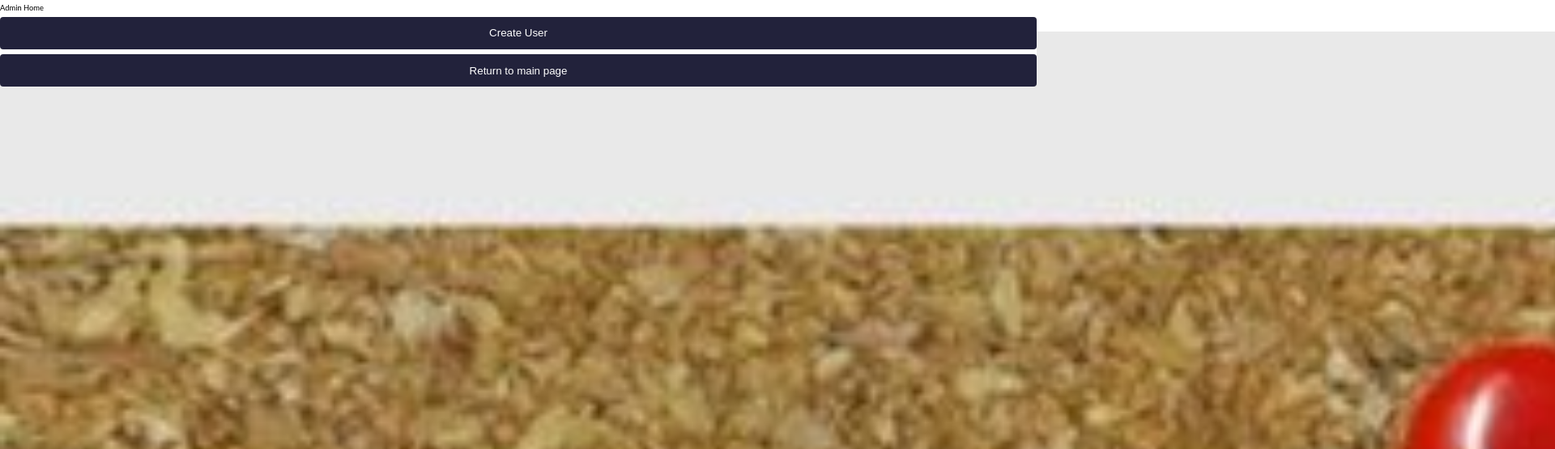
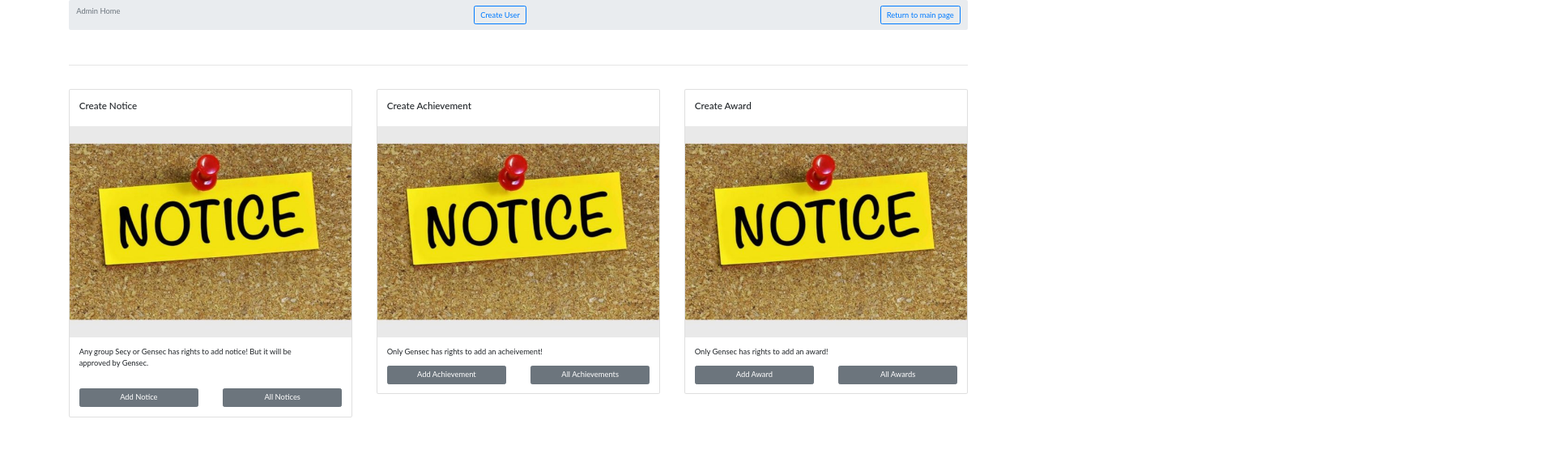
Before and after one commit to kjain0073/STC-Official-Site---FrontEnd, a React (Create React App) app: page /admin/home in a window 1280 px wide. Shown: the top 555 px of the page at 81% size, 1920 px wide, since content can reach past the window. Built offline with nearby package versions, Linux system fonts and the light colour scheme.

Commit message:
fixed the bootsrap problem using dyanmic insertion and removal of link tag containing bootrap  cdn

```diff
--- a/src/Contents/admin/Admin.js
+++ b/src/Contents/admin/Admin.js
@@ -52,6 +52,13 @@ const useStyles = makeStyles((theme) => ({
 
 export default function AdminSignIn() {
   const classes = useStyles();
+  componentDidMount(){
+    document.head.innerHTML+= '<link id ="bootstrap " href="https://stackpath.bootstrapcdn.com/bootstrap/4.5.0/css/bootstrap.min.css" rel="stylesheet" integrity="sha384-9aIt2nRpC12Uk9gS9baDl411NQApFmC26EwAOH8WgZl5MYYxFfc+NcPb1dKGj7Sk" crossorigin="anonymous">' ;
+}
+componentWillUnmount(){
+
+    document.querySelector("#bootstrap\\ ").remove();
+}
 
   return (
     <Container component="main" maxWidth="xs">
--- a/src/Contents/admin/AdminHome.js
+++ b/src/Contents/admin/AdminHome.js
@@ -51,7 +51,13 @@ class AdminHome extends Component {
             ]
         };
     }
+    componentDidMount(){
+        document.head.innerHTML+= '<link id ="bootstrap " href="https://stackpath.bootstrapcdn.com/bootstrap/4.5.0/css/bootstrap.min.css" rel="stylesheet" integrity="sha384-9aIt2nRpC12Uk9gS9baDl411NQApFmC26EwAOH8WgZl5MYYxFfc+NcPb1dKGj7Sk" crossorigin="anonymous">' ;
+    }
+    componentWillUnmount(){
 
+        document.querySelector("#bootstrap\\ ").remove();
+    }
     render() {
         return (
             <div className="Adminhome">
--- a/src/Contents/admin/AdminSignIn.js
+++ b/src/Contents/admin/AdminSignIn.js
@@ -63,6 +63,13 @@ class AdminSignIn extends Component {
     }
   }
 
+  componentDidMount(){
+    document.head.innerHTML+= '<link id ="bootstrap " href="https://stackpath.bootstrapcdn.com/bootstrap/4.5.0/css/bootstrap.min.css" rel="stylesheet" integrity="sha384-9aIt2nRpC12Uk9gS9baDl411NQApFmC26EwAOH8WgZl5MYYxFfc+NcPb1dKGj7Sk" crossorigin="anonymous">' ;
+}
+componentWillUnmount(){
+
+    document.querySelector("#bootstrap\\ ").remove();
+}
   render() {
     const {errors} = this.state;
     return (
--- a/src/Contents/admin/CreateAchievement.js
+++ b/src/Contents/admin/CreateAchievement.js
@@ -11,6 +11,13 @@ class CreateAchievement extends Component {
     handleSubmit = (values) => {
         console.log('Current State is: ' + JSON.stringify(values));
         alert('Current State is: ' + JSON.stringify(values));
+    }
+    componentDidMount(){
+        document.head.innerHTML+= '<link id ="bootstrap " href="https://stackpath.bootstrapcdn.com/bootstrap/4.5.0/css/bootstrap.min.css" rel="stylesheet" integrity="sha384-9aIt2nRpC12Uk9gS9baDl411NQApFmC26EwAOH8WgZl5MYYxFfc+NcPb1dKGj7Sk" crossorigin="anonymous">' ;
+    }
+    componentWillUnmount(){
+
+        document.querySelector("#bootstrap\\ ").remove();
     }
 
     render() {
--- a/src/Contents/admin/CreateNotice.js
+++ b/src/Contents/admin/CreateNotice.js
@@ -10,6 +10,13 @@ class CreateNotice extends Component {
     handleSubmit = (values) => {
         console.log('Current State is: ' + JSON.stringify(values));
         alert('Current State is: ' + JSON.stringify(values));
+    }
+    componentDidMount(){
+        document.head.innerHTML+= '<link id ="bootstrap " href="https://stackpath.bootstrapcdn.com/bootstrap/4.5.0/css/bootstrap.min.css" rel="stylesheet" integrity="sha384-9aIt2nRpC12Uk9gS9baDl411NQApFmC26EwAOH8WgZl5MYYxFfc+NcPb1dKGj7Sk" crossorigin="anonymous">' ;
+    }
+    componentWillUnmount(){
+
+        document.querySelector("#bootstrap\\ ").remove();
     }
 
     render() {
--- a/src/Contents/admin/CreateProject.js
+++ b/src/Contents/admin/CreateProject.js
@@ -14,6 +14,13 @@ class CreateProject extends Component {
     handleSubmit = (values) => {
         console.log('Current State is: ' + JSON.stringify(values));
         alert('Current State is: ' + JSON.stringify(values));
+    }
+    componentDidMount(){
+        document.head.innerHTML+= '<link id ="bootstrap " href="https://stackpath.bootstrapcdn.com/bootstrap/4.5.0/css/bootstrap.min.css" rel="stylesheet" integrity="sha384-9aIt2nRpC12Uk9gS9baDl411NQApFmC26EwAOH8WgZl5MYYxFfc+NcPb1dKGj7Sk" crossorigin="anonymous">' ;
+    }
+    componentWillUnmount(){
+
+        document.querySelector("#bootstrap\\ ").remove();
     }
 
     render() {
--- a/src/Contents/admin/CreateUser.js
+++ b/src/Contents/admin/CreateUser.js
@@ -15,6 +15,13 @@ class CreateUser extends Component {
     handleSubmit = (values) => {
         console.log('Current State is: ' + JSON.stringify(values));
         alert('Current State is: ' + JSON.stringify(values));
+    }
+    componentDidMount(){
+        document.head.innerHTML+= '<link id ="bootstrap " href="https://stackpath.bootstrapcdn.com/bootstrap/4.5.0/css/bootstrap.min.css" rel="stylesheet" integrity="sha384-9aIt2nRpC12Uk9gS9baDl411NQApFmC26EwAOH8WgZl5MYYxFfc+NcPb1dKGj7Sk" crossorigin="anonymous">' ;
+    }
+    componentWillUnmount(){
+
+        document.querySelector("#bootstrap\\ ").remove();
     }
 
     render() {
```
